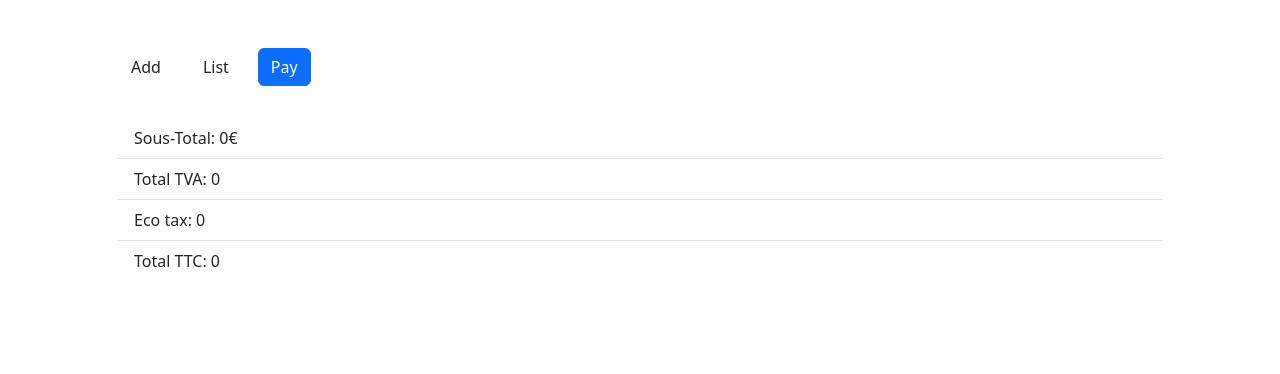
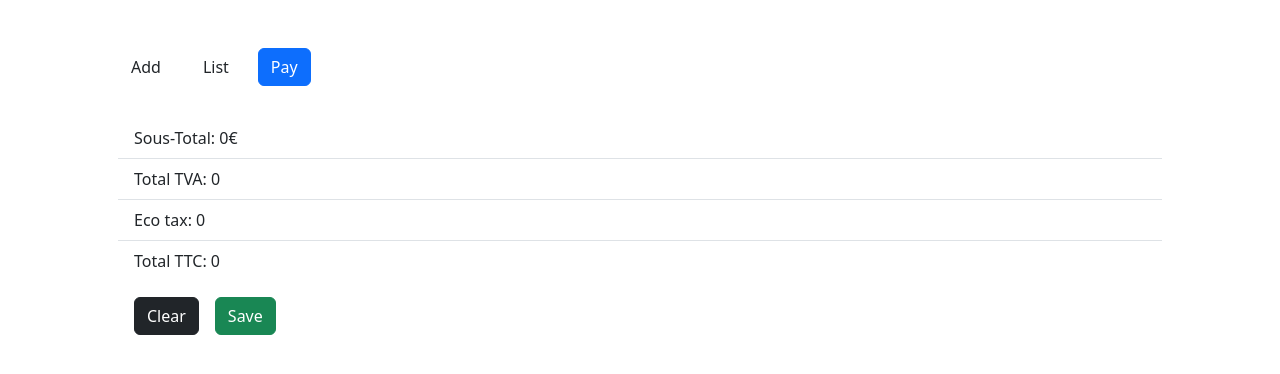
Before and after one commit to Lauraillouz/digitous-react, a React (Create React App) app in the folder chapitre_04/bakery/: page / in a window 1280 px wide. Both pictures are taken after a click on the button "Pay". Shown: the top 374 px of the page. Built offline with nearby package versions, Linux system fonts and the light colour scheme.

Commit message:
Bonus 1 (clear button) Bakery 2

```diff
--- a/chapitre_04/bakery/src/Components/List.js
+++ b/chapitre_04/bakery/src/Components/List.js
@@ -20,6 +20,7 @@ class List extends React.Component {
                       </span>
                     </li>
                     <button
+                      className="btn btn-dark"
                       type="button"
                       onClick={() => {
                         this.props.deleteItem(item.id);
--- a/chapitre_04/bakery/src/Components/Pay.js
+++ b/chapitre_04/bakery/src/Components/Pay.js
@@ -5,21 +5,21 @@ import Card from "./Card";
 
 import { v4 as uuid } from "uuid";
 
+const initialState = {
+  basket: [],
+  total: 0,
+  totalTVA: 0,
+  totalEcoTax: 0,
+  totalTTC: 0,
+};
+
 class Pay extends React.Component {
   constructor() {
     super();
-    this.state = {
-      basket: [],
-      total: 0,
-      totalTVA: 0,
-      totalEcoTax: 0,
-      totalTTC: 0,
-    };
+    this.state = initialState;
   }
 
   handleSelect = (name, price) => {
-    console.log(name, price);
-
     // Calcul du total
     let newTotal = parseInt(price) + this.state.total;
 
@@ -30,7 +30,6 @@ class Pay extends React.Component {
     let newTotalTVA = (newTotal * 20) / 100;
 
     this.setState((prevState) => ({
-      ...prevState,
       basket: [
         ...prevState.basket,
         {
@@ -42,6 +41,12 @@ class Pay extends React.Component {
       totalEcoTax: newTotalEcoTax,
       totalTVA: newTotalTVA,
       totalTTC: newTotal + newTotalEcoTax + newTotalTVA,
+    }));
+  };
+
+  handleClear = () => {
+    this.setState(() => ({
+      ...initialState,
     }));
   };
 
@@ -79,6 +84,13 @@ class Pay extends React.Component {
             </li>
           </ul>
         </div>
+
+        <button className="btn btn-dark ms-3 mt-3" onClick={this.handleClear}>
+          Clear
+        </button>
+        <button className="btn btn-success ms-3 mt-3" onClick={this.handleSave}>
+          Save
+        </button>
       </div>
     );
   }
```
Also changed, not shown: chapitre_04/bakery/src/Components/PastOrders.js (added, +9 -0 lines).
